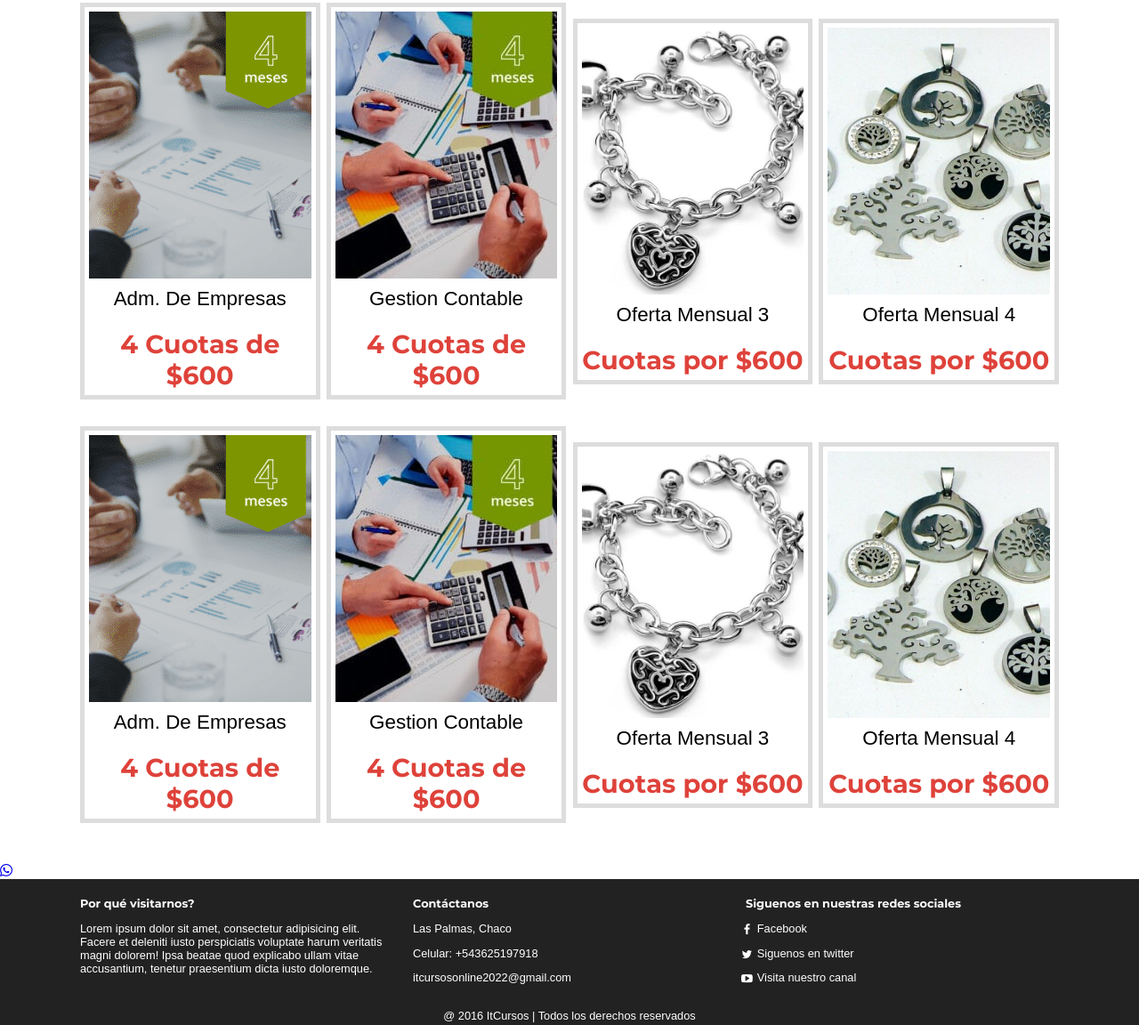
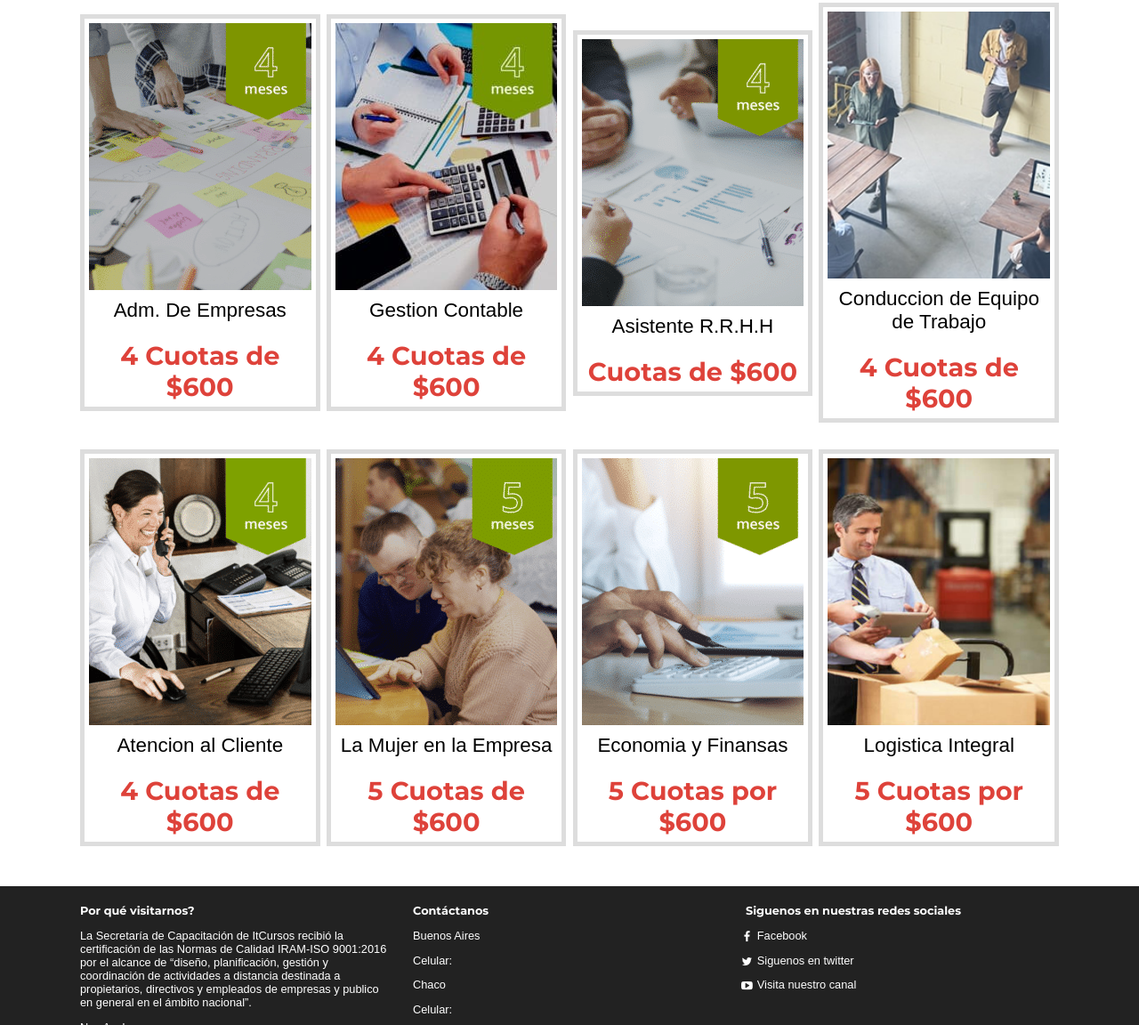
Before and after one commit to nicky68622/pagina.-ItCurso, a plain HTML site: page index.html in a window 1280 px wide. Shown: the part 1648-2800 px from the top of the page at 89% size. Drawn offline with Linux system fonts and the light colour scheme; a web font is replaced by a local one.

Commit message:
Add files via upload

```diff
--- a/css/estilos.css
+++ b/css/estilos.css
@@ -72,23 +72,27 @@ h1, h2, h3, h4, h5, h6 {
     top: 2px;
     right: 5px;
 }
-#app-whasapp{
+#app-messenger, #app-whatsapp{
     position: fixed;
-    right: 24px;
+    right: 25px;
     bottom: 25px;
     width: 60px;
     z-index: 1000;
     display: none;
 }
-#app-whasapp{
+#app-whatsapp{
     bottom: 95px;
     display: block;
 }
-#app-whasapp i{
+
+#app-messenger i,#app-whatsapp i{
     font-size: 63px;
 }
-#app-whasapp i {
+#app-whatsapp i{
     color: #0084ff;
+}
+#app-messenger i{
+    color: #DE423A;
 }
 
 /*-----------------------Estilos del menu-----------------------*/
@@ -289,7 +293,17 @@ h1, h2, h3, h4, h5, h6 {
     top: 3px;
     right: 5px;
 }
+.auspician__img{
+    width: 600px;
+    height: 50px;
+    object-fit: 10;
+    margin: 0px;
+    shape-margin: 0;
+    max-width: 400px;
+}
+.imgg{
 
+}
 /*-----------------------Estilos responsive-----------------------*/
 
 @media screen and (min-width:370px) {
--- a/index.html
+++ b/index.html
@@ -37,7 +37,7 @@
 
              </ul>
              <div class="social-icon">
-                 <a href="" class="social-icon__link"><span class="icon-facebook"></span></a>
+                 <a href="https://www.facebook.com/ItCursos-Online-110395201124000" class="social-icon__link"><span class="icon-facebook"></span></a>
                  <a href="" class="social-icon__link"><span class="icon-twitter"></span></a>
                  <a href="" class="social-icon__link"><span class="icon-mail"></span></a>
              </div>
@@ -56,7 +56,7 @@
                  <h2 class="main__title">Bienvenido al Instituto It Capacitacion Virtual</h2>
                  <p class="main__txt"><h1>¿QUIÉNES SOMOS?... </h1></p>
                   <p class="main__txt">Somos el Instituto Tecnologico Cursos Virtuales dedidaco a la capacitaciíon virtual desde el 2016 brindando capacitación para dar comodidad y tiempo que pueda capacitarse y perfeccionarce para estar al dia en el ambito laboral. </p>
-                  <p class="main__txt"><h1>VISIÓN & VALORES... </h1></p>
+                  <p class="main__txt"><h1>VISIÓN y VALORES... </h1></p>
                   <p class="main__txt">MISIÓN: Mejorar la CALIDAD de EDUCACIÓN a través del dictado de capacitaciones y de la incorporación de nuevas tecnologías. </p>
                   <p class="main__txt">VISIÓN Y VALORES: Ser REFERENTES a nivel nacional e internacional, en el campo de la educación, cultura y tecnología.
                   </p>
@@ -89,7 +89,7 @@
              <h2 class="group__title">Los 8 Cursos mas Solicitados</h2>
              <div class="container container--flex">
                  <div class="column column--50-25">
-                     <img src="img/admin-08-300x300.png" alt="" class="today-special__img">
+                     <img src="img/admin-09-300x300.png" alt="" class="today-special__img">
                      <div class="today-special__title">Adm. De Empresas</div>
                      <div class="today-special__price">4 Cuotas de $600</div>
                  </div>
@@ -99,55 +99,69 @@
                      <div class="today-special__price">4 Cuotas de $600</div>
                  </div>
                  <div class="column column--50-25">
-                     <img src="img/03.jpg" alt="" class="today-special__img">
-                     <div class="today-special__title">Oferta Mensual 3</div>
-                     <div class="today-special__price">Cuotas por $600</div>
+                     <img src="img/admin-08-300x300.png" alt="" class="today-special__img">
+                     <div class="today-special__title">Asistente R.R.H.H</div>
+                     <div class="today-special__price">Cuotas de $600</div>
                  </div>
                  <div class="column column--50-25">
-                     <img src="img/04.jpg" alt="" class="today-special__img">
-                     <div class="today-special__title">Oferta Mensual 4</div>
-                     <div class="today-special__price">Cuotas por $600</div>
+                     <img src="img/Clases-Adm.jpg" alt="" class="today-special__img">
+                     <div class="today-special__title">Conduccion de Equipo de Trabajo</div>
+                     <div class="today-special__price">4 Cuotas de $600</div>
                  </div>
 
                  <div class="column column--50-25">
-                     <img src="img/admin-08-300x300.png" alt="" class="today-special__img">
-                     <div class="today-special__title">Adm. De Empresas</div>
+                     <img src="img/recep-29-300x300.png" alt="" class="today-special__img">
+                     <div class="today-special__title">Atencion al Cliente</div>
                      <div class="today-special__price">4 Cuotas de $600</div>
                  </div>
                  <div class="column column--50-25">
-                     <img src="img/admin-05-300x300.jpg" alt="" class="today-special__img">
-                     <div class="today-special__title"> Gestion Contable</div>
-                     <div class="today-special__price">4 Cuotas de $600</div>
+                     <img src="img/ed-esp-300x300.png" alt="" class="today-special__img">
+                     <div class="today-special__title"> La Mujer en la Empresa</div>
+                     <div class="today-special__price">5 Cuotas de $600</div>
                  </div>
                  <div class="column column--50-25">
-                     <img src="img/03.jpg" alt="" class="today-special__img">
-                     <div class="today-special__title">Oferta Mensual 3</div>
-                     <div class="today-special__price">Cuotas por $600</div>
+                     <img src="img/jur-15-300x300.png" alt="" class="today-special__img">
+                     <div class="today-special__title">Economia y Finansas</div>
+                     <div class="today-special__price">5 Cuotas por $600</div>
                  </div>
                  <div class="column column--50-25">
-                     <img src="img/04.jpg" alt="" class="today-special__img">
-                     <div class="today-special__title">Oferta Mensual 4</div>
-                     <div class="today-special__price">Cuotas por $600</div>
+                     <img src="img/logistica.jpg" alt="" class="today-special__img">
+                     <div class="today-special__title">Logistica Integral</div>
+                     <div class="today-special__price">5 Cuotas por $600</div>
                  </div>
              </div>
          </section>
 
     </main>
 
-    <a id="app-whatsapp" target="_black" href="https://api.whatsapp.com/sed?phone=+543625229376&amp;text=Hola!&nbsp;nos&nbsp;pasas&nbsp;tus&nbsp;datos&nbsp;asi&nbsp;te&nbsp;brindamos&nbsp;un&nbsp;mejor&nbsp;servicio&nbsp;de&nbsp;atención">
+    <a id="app-whatsapp" target="_black" href="https://api.whatsapp.com//sed?phone=+543625229376&amp;text=Hola!&nbsp;nos&nbsp;pasas&nbsp;tus&nbsp;datos&nbsp;asi&nbsp;te&nbsp;brindamos&nbsp;un&nbsp;mejor&nbsp;servicio&nbsp;de&nbsp;atención">
         <i class="fab fa-whatsapp"></i>
+    </a>
+
+    <a id="app-messenger" target="_black" href="https://m.me/110395201124000">
+       <i class="fab fa-facebook-messenger"></i>
     </a>
 
      <footer class="main-footer">
              <div class="container container--flex">
                  <div class="column column--33">
+
                      <h2 class="column__title">Por qué visitarnos?</h2>
-                     <p class="column__txt">Lorem ipsum dolor sit amet, consectetur adipisicing elit. Facere et deleniti iusto perspiciatis voluptate harum veritatis magni dolorem! Ipsa beatae quod explicabo ullam vitae accusantium, tenetur praesentium dicta iusto doloremque.</p>
+                     <p class="column__txt">La Secretaría de Capacitación de ItCursos recibió la certificación de las Normas de Calidad IRAM-ISO 9001:2016 por el alcance de “diseño, planificación, gestión y coordinación de actividades a distancia destinada a propietarios, directivos y empleados de empresas y publico en general en el ámbito nacional”.
+                     <p>Nos Avalan</p>
+                     <section class="auspician">
+                         <img src="img/admin-09-300x300.png" alt="imgg" class="auspician__img">
+                     </section>
+
+                     </p>
+
                  </div>
                  <div class="column column--33">
                      <h2 class="column__title">Contáctanos</h2>
-                     <p class="column__txt">Las Palmas, Chaco</p>
-                     <p class="column__txt">Celular: +543625197918</p>
+                     <p class="column__txt">Buenos Aires</p>
+                     <p class="column__txt">Celular: </p>
+                     <p class="column__txt">Chaco</p>
+                     <p class="column__txt">Celular: </p>
                      <p class="column__txt">itcursosonline2022@gmail.com</p>
                  </div>
 
@@ -191,6 +205,7 @@
 
          </footer>
          <script src="https://kit.fontawesome.com/a1a786df3f.js" crossorigin="anonymous"></script>
+         <script src="https://kit.fontawesome.com/a1a786df3f.js" crossorigin="anonymous"></script>
          <script src="js/menu.js"></script>
 
     </body>
```
Also changed, not shown: img/admin-09-300x300.png (added), img/admin-12-300x300.png (added), img/admin-13-300x300.png (added), img/admin-16-300x300.png (added), img/jur-15-300x300.png (added), img/logistica.jpg (added), img/recep-29-300x300.png (added), 1 other file.
